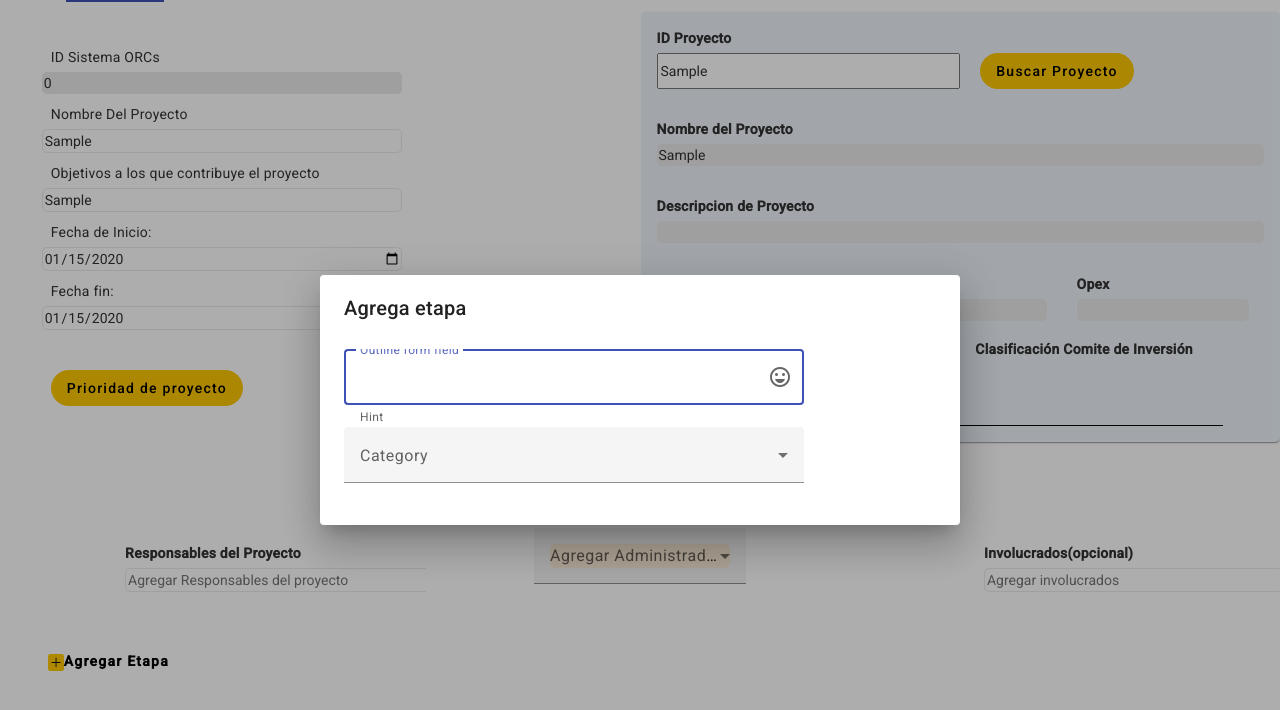
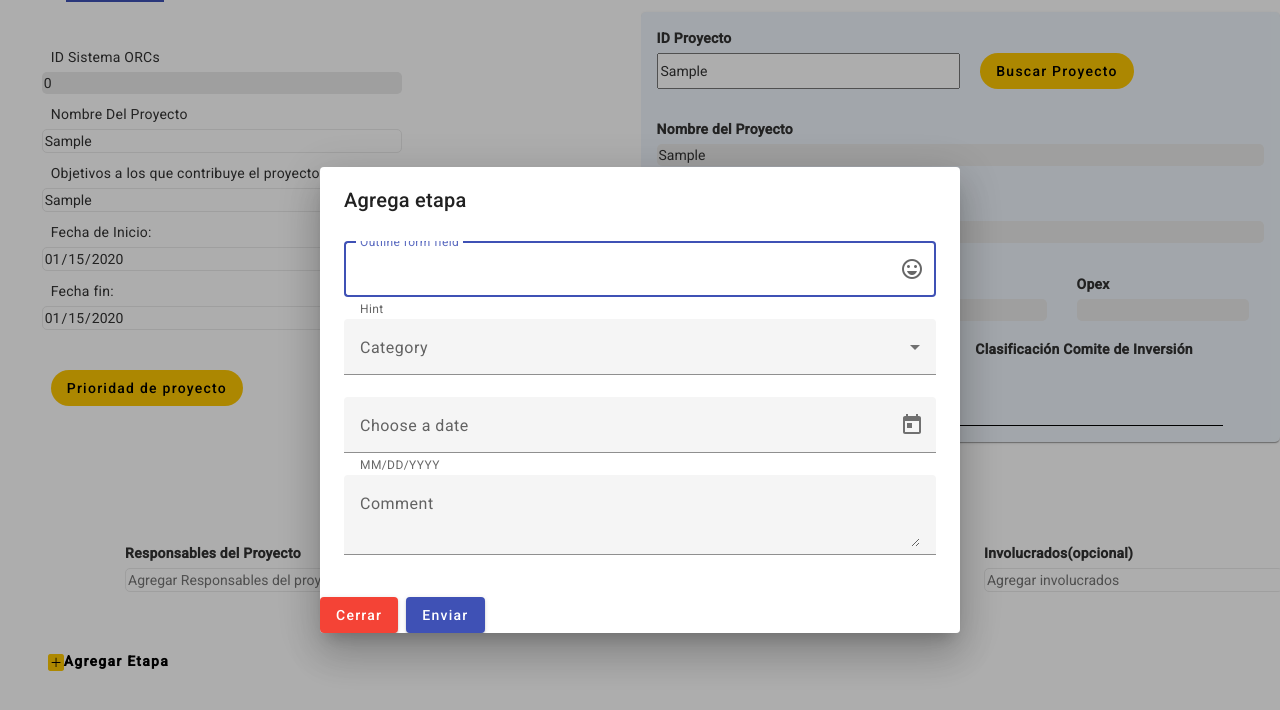
Before and after one commit to Hellocarmenn/cursoAngular, an Angular app: page / in a window 1280 px wide. Both pictures are taken after typing "Sample", "Sample", "2020-01-15", "2020-01-15", "Sample", "Sample" into the empty fields and a click on the button "Agregar Etapa". Shown: the top 710 px of the page. Built offline with nearby package versions, Linux system fonts and the light colour scheme.

Commit message:
funcionabien3

```diff
--- a/src/app/tu-dialog/tu-dialog.component.html
+++ b/src/app/tu-dialog/tu-dialog.component.html
@@ -15,5 +15,19 @@
       <mat-option  value="Fruits">Fruits</mat-option>
     </mat-select>
   </mat-form-field>
-
+  <mat-form-field>
+    <mat-label>Choose a date</mat-label>
+    <input matInput [matDatepicker]="picker">
+    <mat-hint>MM/DD/YYYY</mat-hint>
+    <mat-datepicker-toggle matIconSuffix [for]="picker"></mat-datepicker-toggle>
+    <mat-datepicker #picker></mat-datepicker>
+  </mat-form-field>
+  <mat-form-field>
+    <mat-label>Comment</mat-label>
+    <textarea matInput></textarea>
+  </mat-form-field>
 </div>
+<div mat-dialog-action [align]="'end'">
+  <button mat-raised-button color="warn" mat-dialog-close>Cerrar</button>
+  <button style="margin-left: 8px;" mat-raised-button color="primary">Enviar</button>
+</div>
--- a/src/app/tu-dialog/tu-dialog.component.ts
+++ b/src/app/tu-dialog/tu-dialog.component.ts
@@ -1,17 +1,28 @@
-import { Component } from '@angular/core';
+import { Component, OnInit } from '@angular/core';
 import { MatDialogRef } from '@angular/material/dialog';
+import { FormBuilder, FormGroup,Validator, Validators } from '@angular/forms';
 
 @Component({
   selector: 'app-tu-dialog',
   templateUrl: './tu-dialog.component.html',
   styleUrls: ['./tu-dialog.component.css']
 })
-export class TuDialogComponent {
+export class TuDialogComponent implements OnInit {
 
-  constructor(public dialogRef: MatDialogRef<TuDialogComponent>) { }
 
-  // Método para cerrar el diálogo
-  closeDialog(): void {
-    this.dialogRef.close();
+  freshnessList = ["Brand New","Second Han","Refurbished"];
+  productForm !: FormGroup;
+  constructor(private formBuilder :FormBuilder){}
+
+
+  ngOnInit(): void {
+    this.productForm = this.formBuilder.group({
+      titulo :['',Validators.required],
+      descripcion :['',Validators.required],
+      etapa :['',Validators.required],
+      inicio :['',Validators.required],
+      fin :['',Validators.required]
+
+    })
   }
 }
```
